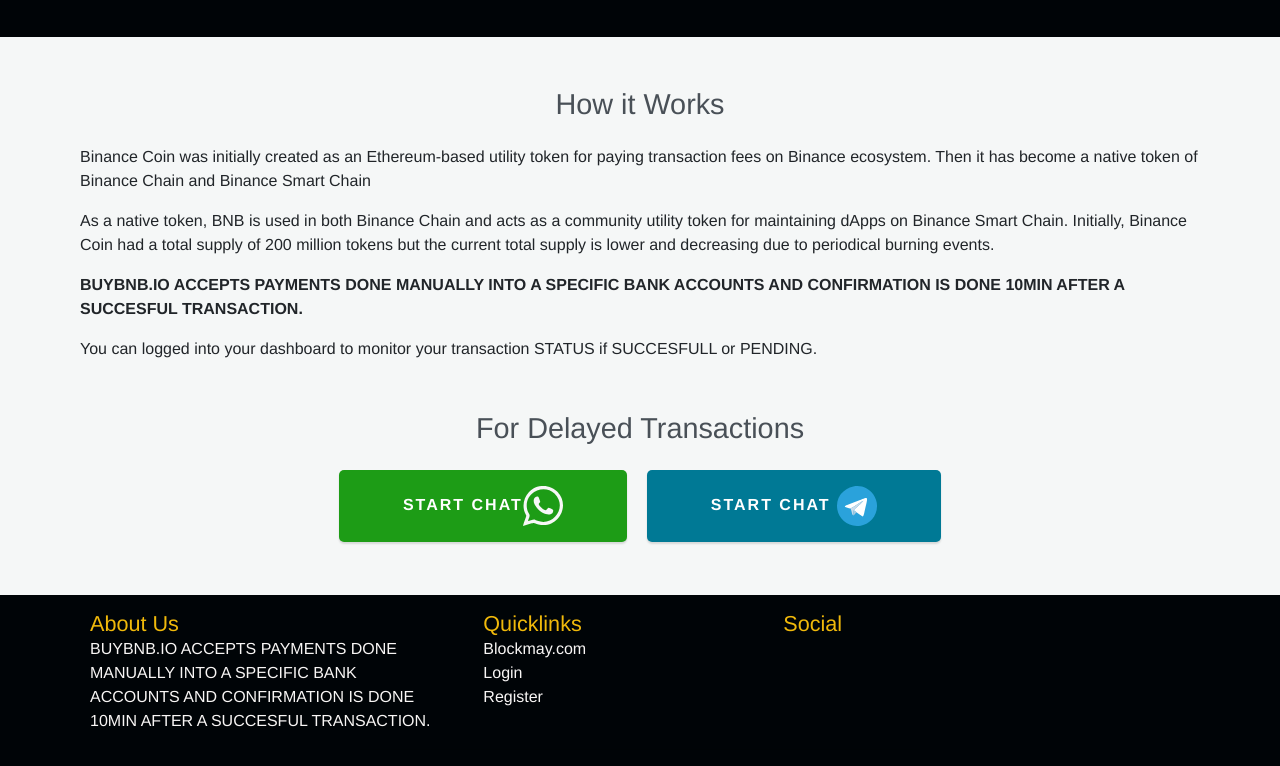
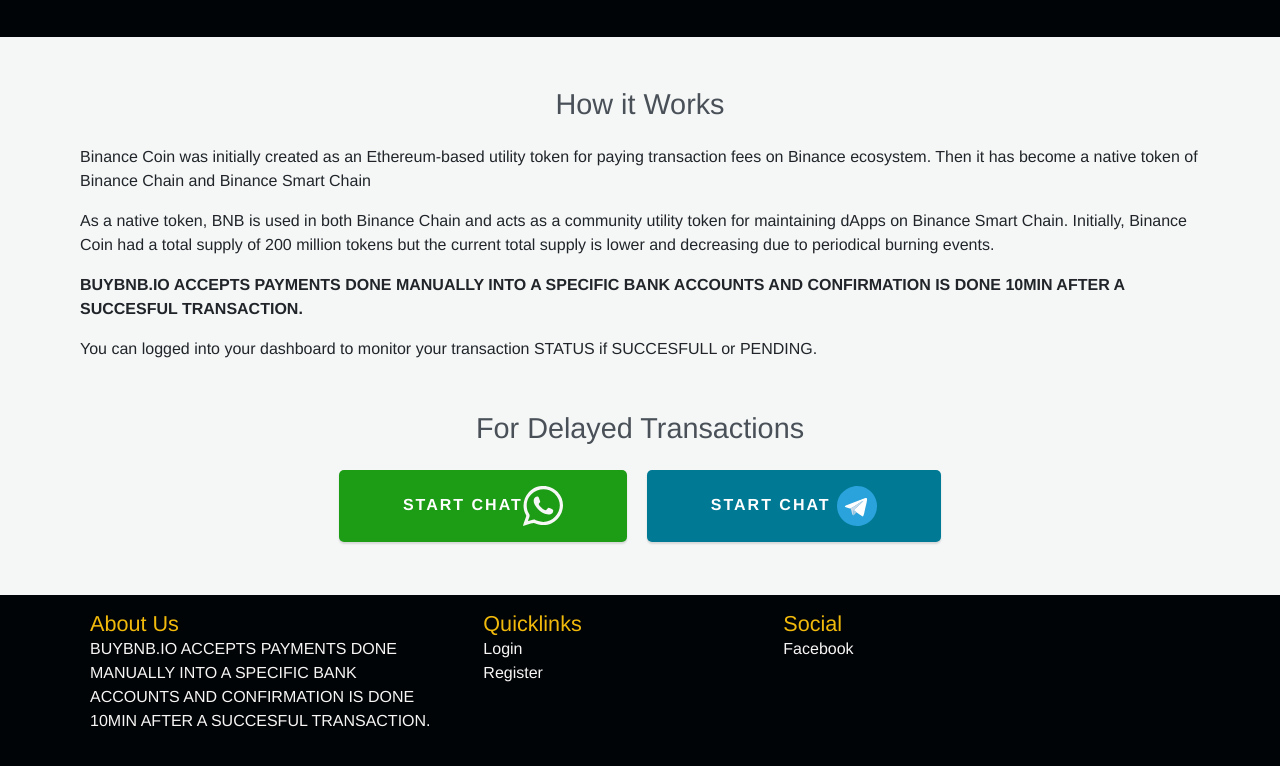
Before and after one commit to Dynastiy/buybnb, a Vue app: page / in a window 1280 px wide. Shown: the part 778-1544 px from the top of the page. Built offline with nearby package versions, Linux system fonts and the light colour scheme; no server answers; a web font is replaced by a local one; what vue-clipboard2 would draw is missing.

Commit message:
fixed facebook link

```diff
--- a/package.json
+++ b/package.json
@@ -22,6 +22,7 @@
   "devDependencies": {
     "@babel/core": "^7.12.16",
     "@babel/eslint-parser": "^7.12.16",
+    "@iconify/vue2": "^1.2.1",
     "@vue/cli-plugin-babel": "~5.0.0",
     "@vue/cli-plugin-eslint": "~5.0.0",
     "@vue/cli-plugin-router": "~5.0.0",
--- a/src/components/static/appFooter.vue
+++ b/src/components/static/appFooter.vue
@@ -15,7 +15,7 @@
                   Quicklinks
               </h4>
               <ul class="list-unstlyed">
-                  <li> <a target="_blank" href="https://zugacoin.io">Blockmay.com</a> </li>
+                  <!-- <li> <a target="_blank" href="https://zugacoin.io">Blockmay.com</a> </li> -->
                   <li><router-link to="/sign-in">Login</router-link></li>
                   <li><router-link to="register">Register</router-link></li>
                   <!-- <li> <a target="_blank" href="https://africanapp.store/">Merchant Wallet</a> </li>
@@ -36,7 +36,9 @@
                   Social
               </h4>
               <ul class="list-unstlyed d-flex align-items-center" style="gap:10px">
-                  <!-- <a target="_blank" href="https://facebook.com/bishopsamzugaofficial"> <span class="material-icons">Facebook</span> </a> -->
+                  <a target="_blank" href="http://facebook.com/officialbuybnb/">
+                  Facebook
+                  </a>
                   <!-- <a target="_blank" href="https://t.me/officialzugacoin"><i class="fa fa-telegram" aria-hidden="true"></i></a> -->
               </ul>
           </div>
@@ -50,3 +52,7 @@
     </footer>
   </div>
 </template>
+
+<script>
+
+</script>
```
Also changed, not shown: 1 other file (tests, documents, lock files or other folders).
